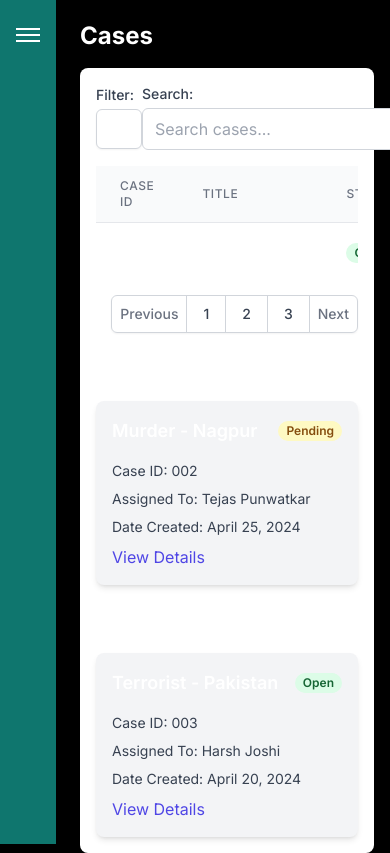
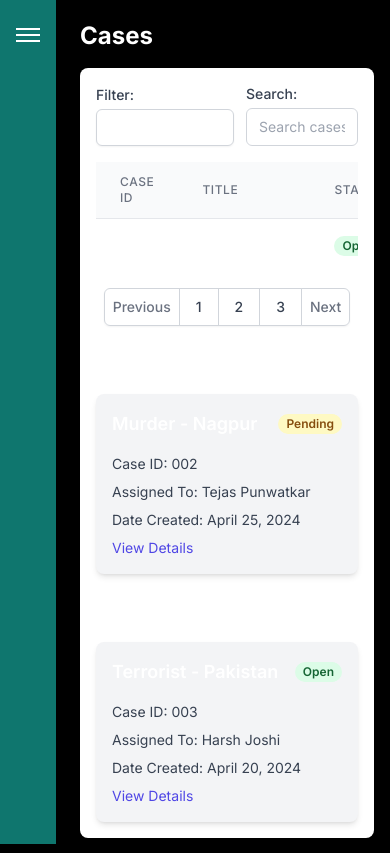
Before and after one commit to Anurag-Gaddamwar/pramanik, a Next.js app: page /Admin/cases in a window 390 px wide. Built offline with nearby package versions, Linux system fonts and the light colour scheme.

Commit message:
responsiveness added

```diff
--- a/src/app/Admin/cases/page.jsx
+++ b/src/app/Admin/cases/page.jsx
@@ -4,7 +4,7 @@ import Navbar from '../components/Navbar';
 
 const CasesPage = () => {
   return (
-    <div className='lg:ml-64 ml-16 md:ml-64'>
+    <div className='lg:ml-64 ml-16 md:ml-64 text-sm'>
       <Navbar />
       <div className='mx-4 md:mx-8 lg:mx-16'>
         <h1 className='text-2xl font-bold mb-4 pt-5'>Cases</h1>
@@ -18,7 +18,7 @@ const CasesPage = () => {
               <select
                 id='filter'
                 name='filter'
-                className='mt-1 block w-full py-2 px-3 border border-gray-300 bg-white rounded-md shadow-sm focus:outline-none focus:ring-indigo-500 focus:border-indigo-500 sm:text-sm'
+                className='mt-1 block w-full py-2 px-3 border border-gray-300 bg-white rounded-md shadow-sm focus:outline-none focus:ring-indigo-500 focus:border-indigo-500 text-sm'
               >
                 <option value=''>All Cases</option>
                 <option value='open'>Open Cases</option>
@@ -33,7 +33,7 @@ const CasesPage = () => {
                 type='text'
                 id='search'
                 name='search'
-                className='border border-gray-300 rounded-md px-3 py-2 focus:outline-none focus:ring-indigo-500 focus:border-indigo-500 sm:text-sm'
+                className='border max-w-28 border-gray-300 rounded-md px-3 py-2 focus:outline-none focus:ring-indigo-500 focus:border-indigo-500 text-sm'
                 placeholder='Search cases...'
               />
             </div>
@@ -68,7 +68,7 @@ const CasesPage = () => {
             </table>
           </div>
           {/* Pagination */}
-          <div className='flex justify-end mt-4'>
+          <div className='flex justify-center mt-4 '>
             <nav className='relative z-0 inline-flex rounded-md shadow-sm -space-x-px' aria-label='Pagination'>
               <a href='#' className='relative inline-flex items-center px-2 py-2 rounded-l-md border border-gray-300 bg-white text-sm font-medium text-gray-500 hover:bg-gray-50'>
                 Previous
--- a/src/app/Admin/dashboard.jsx
+++ b/src/app/Admin/dashboard.jsx
@@ -4,14 +4,14 @@ import { UsersIcon, FolderIcon, ExclamationCircleIcon, ArchiveIcon } from '@hero
 
 const Dashboard = () => {
   return (
-    <div className='mobile lg:ml-64 ml-16 md:ml-64'>
+    <div className='mobile text-sm lg:ml-64 ml-16 md:ml-64'>
       <Navbar />
       <div className='font-bold'>
         <h1 className='pt-5 mb-3 pl-1 text-xl'>Dashboard</h1>
       </div>
       <div className='grid grid-cols-1 md:grid-cols-2 lg:grid-cols-4 gap-4'>
         {/* Client Card */}
-        <div className='cursor-pointer border border-gray-300 rounded-lg p-6 shadow-xl flex items-center bg-white'>
+        <div className='cursor-pointer border border-gray-300 rounded-lg p-6 shadow-xl flex bg-white'>
           <UsersIcon className='h-10 w-10 text-teal-500 mr-4 flex-shrink-0' />
           <div>
             <h3 className='text-lg font-semibold mb-1'>Clients</h3>
@@ -19,8 +19,8 @@ const Dashboard = () => {
           </div>
         </div>
         {/* Cases Card */}
-        <div className='cursor-pointer border border-gray-300 rounded-lg p-6 shadow-xl flex  bg-white'>
-          <FolderIcon className='h-10 w-10 text-teal-500 mr-4 flex-shrink-0' />
+        <div className='cursor-pointer border border-gray-300 rounded-lg p-6 shadow-xl flex bg-white'>
+          <FolderIcon className='h-10 w-10 text-teal-500 mr-4  flex-shrink-0' />
           <div>
             <h3 className='text-lg font-semibold mb-1'>Cases</h3>
             <p className='text-sm text-gray-500'>View and manage cases</p>
--- a/src/app/Admin/users/page.jsx
+++ b/src/app/Admin/users/page.jsx
@@ -17,7 +17,7 @@ const page = () => {
               <select
                 id='role'
                 name='role'
-                className='mt-1 block w-full py-2 px-3 border border-gray-300 bg-white rounded-md shadow-sm focus:outline-none focus:ring-indigo-500 focus:border-indigo-500 sm:text-sm'
+                className='mt-1 block w-full py-2 px-3 border border-gray-300 bg-white rounded-md shadow-sm focus:outline-none focus:ring-indigo-500 focus:border-indigo-500 text-sm'
               >
                 <option value=''>All Users</option>
                 <option value='admin'>Admin</option>
@@ -34,7 +34,7 @@ const page = () => {
                 type='text'
                 id='search'
                 name='search'
-                className='border border-gray-300 rounded-md px-3 py-2 focus:outline-none focus:ring-indigo-500 focus:border-indigo-500 sm:text-sm max-w-32'
+                className='border border-gray-300 rounded-md px-3 py-2 focus:outline-none focus:ring-indigo-500 focus:border-indigo-500 text-sm max-w-32'
                 placeholder='Search users...'
               />
             </div>
```
